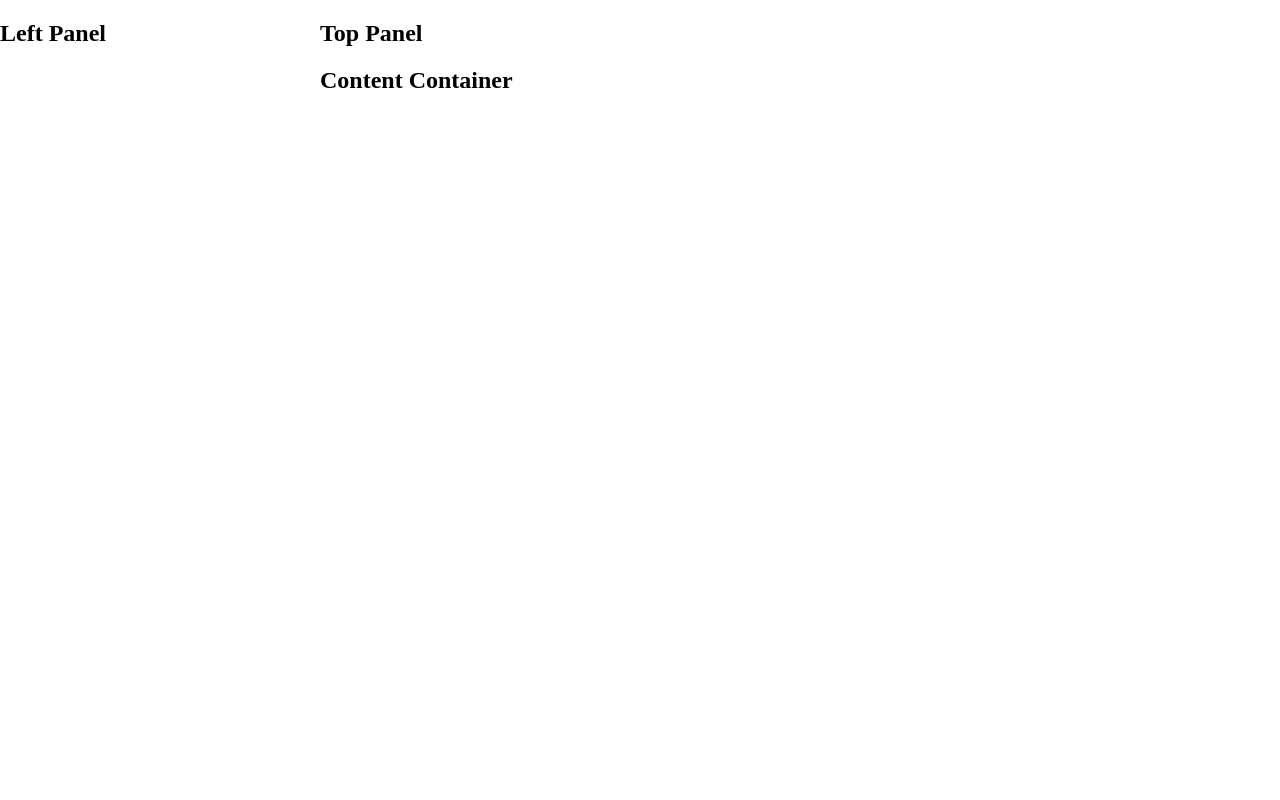
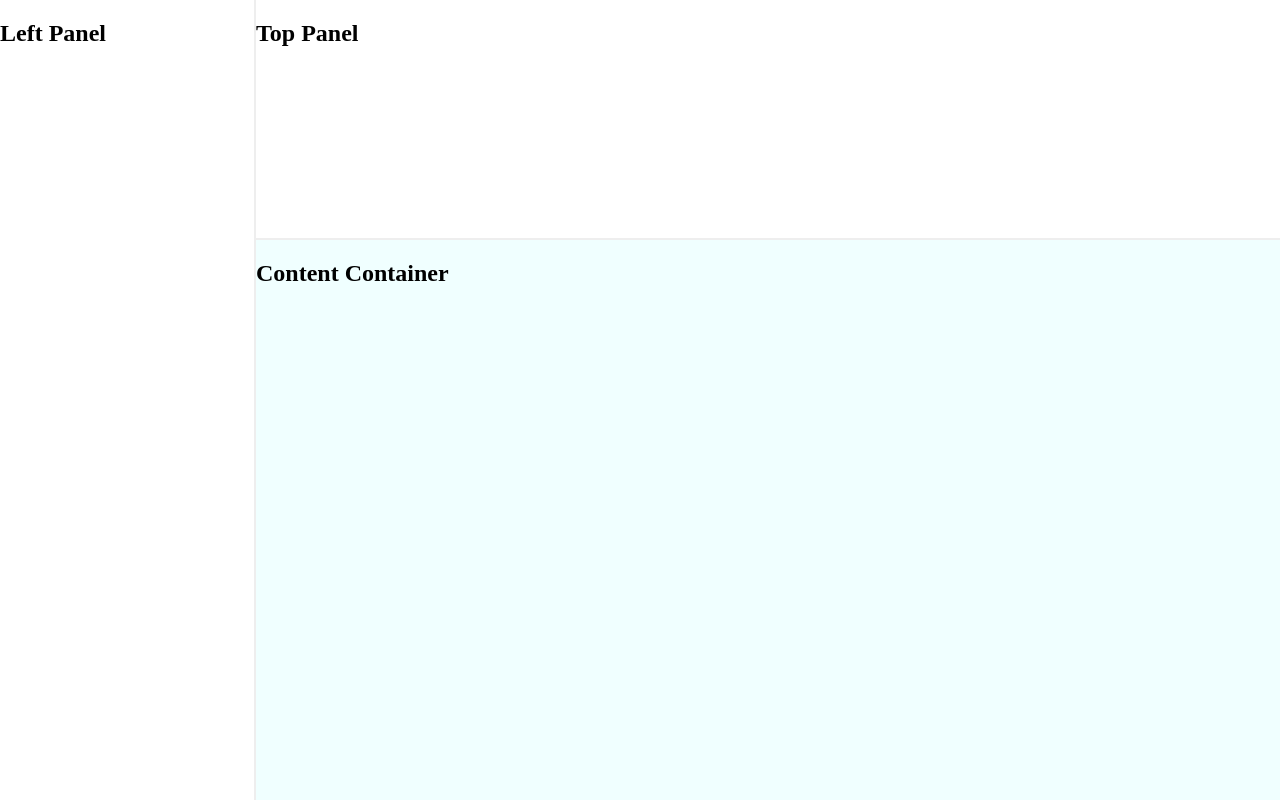
Before and after one commit to UsuallyChris/bill_tracking, a React (Create React App) app in the folder frontend/: page / in a window 1280 px wide. Built offline with nearby package versions, Linux system fonts and the light colour scheme.

Commit message:
Right side formatting

```diff
--- a/frontend/src/App.css
+++ b/frontend/src/App.css
@@ -11,9 +11,23 @@
 
 .left-container {
   height: 100vh;
-  width: 25vw;
+  width: 20vw;
+  border-right: 2px solid #eee;
 }
 
 .right-container {
-  width: 75vw;
+  width: 80vw;
+  min-height: 100vh;
+  display: flex;
+  flex-direction: column;
 }
+
+.top-panel {
+  height: 30vh;
+  border-bottom: 2px solid #eee;
+}
+
+.content-container {
+  min-height: 70vh;
+  background: #f0ffff;
+}
--- a/frontend/src/components/right_panel_components/ContentContainer.jsx
+++ b/frontend/src/components/right_panel_components/ContentContainer.jsx
@@ -2,7 +2,9 @@ import React from 'react';
 
 function ContentContainer() {
   return(
-    <h2>Content Container</h2>
+    <div className="content-container">
+      <h2>Content Container</h2>
+    </div>
   );
 };
 
--- a/frontend/src/components/right_panel_components/TopPanel.jsx
+++ b/frontend/src/components/right_panel_components/TopPanel.jsx
@@ -2,7 +2,9 @@ import React from 'react';
 
 function TopPanel() {
   return(
-    <h2>Top Panel</h2>
+    <div className="top-panel">
+      <h2>Top Panel</h2>
+    </div>
   );
 };
 
```
